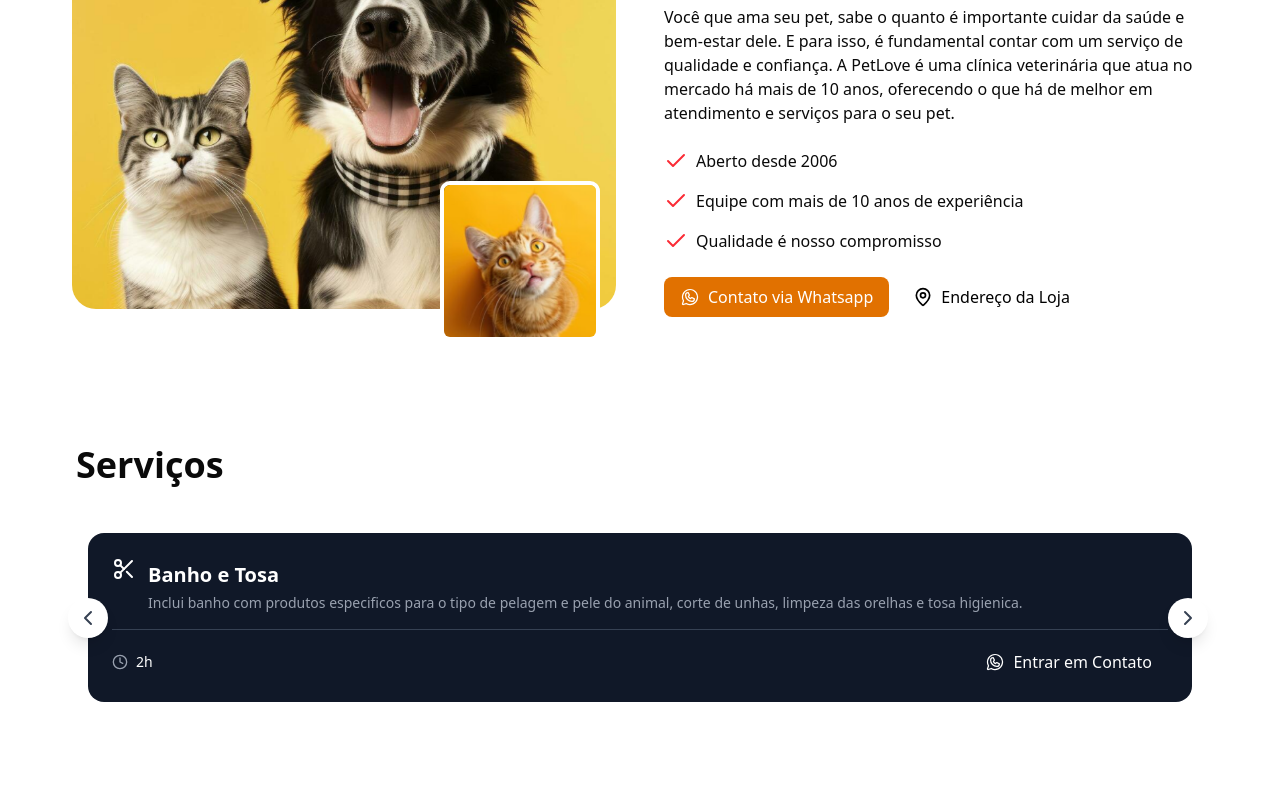
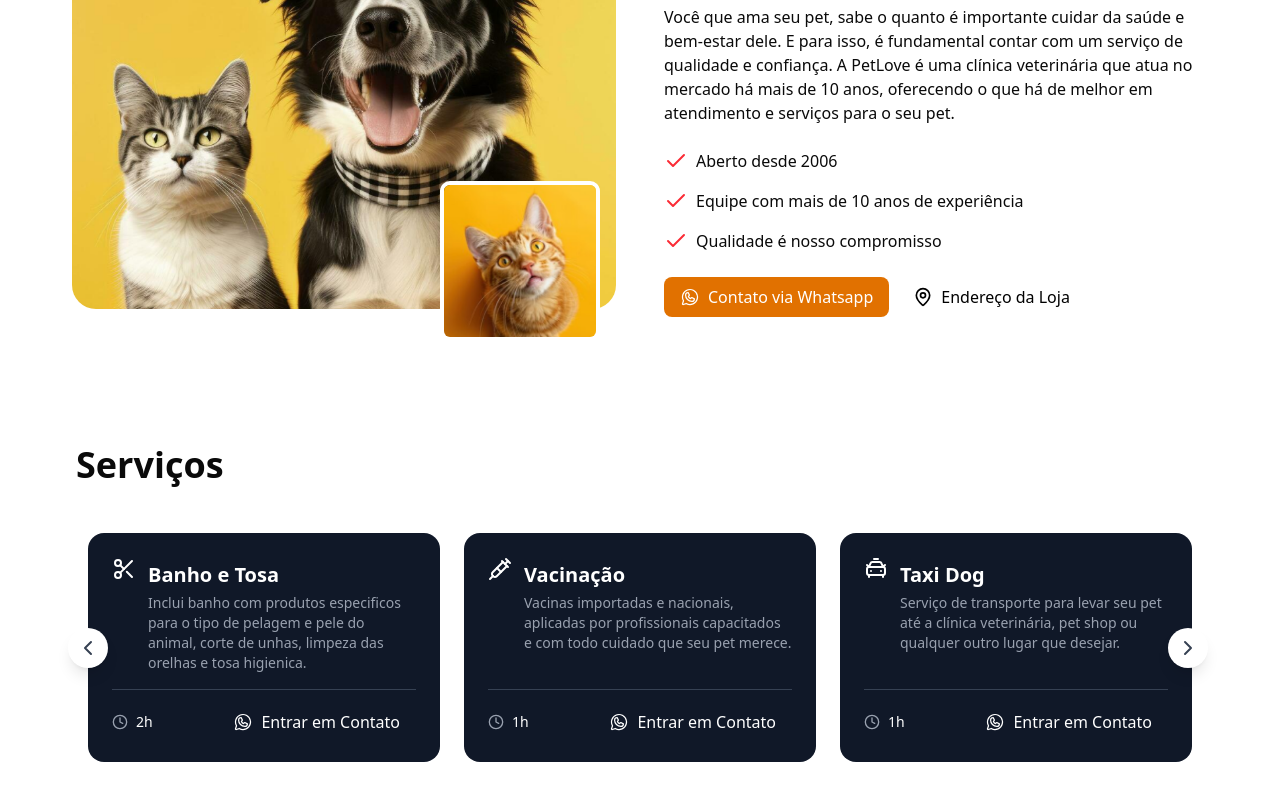
Before and after one commit to dzordii/petdev, a Next.js app: page / in a window 1280 px wide. Shown: the part 575-1375 px from the top of the page. Before the commit the page ends 1341 px from the top, so only its background shows below. Built offline with nearby package versions, Linux system fonts and the light colour scheme.

Commit message:
fix errors in Services Component

```diff
--- a/src/app/_components/Services.tsx
+++ b/src/app/_components/Services.tsx
@@ -54,14 +54,16 @@ const services = [
   },
 ];
 
+useEmblaCarousel.globalOptions = { loop: true };
+
 export function Services() {
   const [emblaRef, emblaApi] = useEmblaCarousel({
-    loop: true,
     align: "start",
     slidesToScroll: 1,
+    containScroll: "trimSnaps",
     breakpoints: {
-        '(min-width: 768px)': { slidesToScroll: 3 }
-      }
+      "max-width: 768px": { slidesToScroll: 3 },
+    },
   });
 
   function scrollPrev() {
@@ -83,7 +85,7 @@ export function Services() {
                 {services.map((item, index) => (
                   <div
                     key={index}
-                    className="flex-[0_0_100%] min-w-0 md:flex-[0_0_cal(100%/3)] px-3"
+                    className="flex-[0_0_100%] min-w-0 md:flex-[0_0_calc(100%/3)] px-3"
                   >
                     <article className="bg-gray-900 text-white rounded-2xl p-6 space-y-4 h-full flex flex-col">
                       <div className="flex-1 flex items-start justify-between">
```
